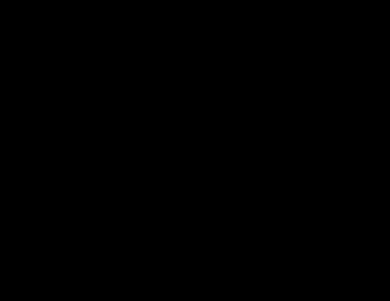
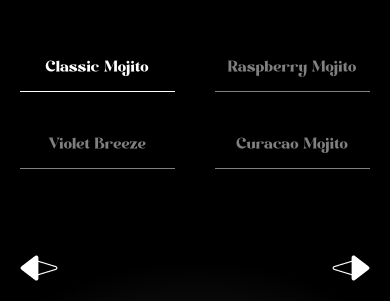
Before and after one commit to a-man-yadav/Cocktails, a React (Vite) app: page / in a window 390 px wide. Shown: the part 5508-5809 px from the top of the page. Before the commit the page ends 5547 px from the top, so only its background shows below. Built offline with nearby package versions, Linux system fonts and the light colour scheme; a web font is replaced by a local one.

Commit message:
done with menu nightmare

```diff
--- a/src/App.jsx
+++ b/src/App.jsx
@@ -6,6 +6,7 @@
 import Cocktails from "./components/Cocktails";
 import About from "./components/About";
 import Art from "./components/Art";
+import Menu from "./components/Menu";
 
 gsap.registerPlugin(ScrollTrigger, SplitText);
 
@@ -17,6 +18,7 @@
       <Cocktails />
       <About/>
       <Art/>
+      <Menu/>
     </main>
   );
 };
--- /dev/null
+++ b/src/components/Menu.jsx
@@ -0,0 +1,97 @@
+'use client';
+
+import { allCocktails } from '../../constants/index.js'
+import { useRef, useState } from 'react'
+import { useGSAP } from '@gsap/react'
+import gsap from 'gsap';
+
+const Menu = () => {
+ const contentRef = useRef();
+ const [currentIndex, setCurrentIndex] = useState(0);
+
+ useGSAP(() => {
+	gsap.fromTo('#title', { opacity: 0 }, { opacity: 1, duration: 1 });
+	gsap.fromTo('.cocktail img', { opacity: 0, xPercent: -100 }, {
+	 xPercent: 0, opacity: 1, duration: 1, ease: 'power1.inOut'
+	})
+	gsap.fromTo('.details h2', { yPercent: 100, opacity: 0 }, {
+	 yPercent: 0, opacity: 100, ease: 'power1.inOut'
+	})
+	gsap.fromTo('.details p', { yPercent: 100, opacity: 0 }, {
+	 yPercent: 0, opacity: 100, ease: 'power1.inOut'
+	})
+ }, [currentIndex]);
+
+ const totalCocktails = allCocktails.length;
+
+ const goToSlide = (index) => {
+	const newIndex = (index + totalCocktails) % totalCocktails;
+
+	setCurrentIndex(newIndex);
+ }
+
+ const getCocktailAt = (indexOffset) => {
+	return allCocktails[(currentIndex + indexOffset + totalCocktails) % totalCocktails]
+ }
+
+ const currentCocktail = getCocktailAt(0);
+ const prevCocktail = getCocktailAt(-1);
+ const nextCocktail = getCocktailAt(1);
+
+ return (
+	<section id="menu" aria-labelledby="menu-heading">
+
+	 <h2 id="menu-heading" className="sr-only">
+		Cocktail Menu
+	 </h2>
+
+	 <nav className="cocktail-tabs" aria-label="Cocktail Navigation">
+		{allCocktails.map((cocktail, index) => {
+		 const isActive = index === currentIndex;
+
+		 return (
+			<button key={cocktail.id} className={`
+				${isActive
+				 ? 'text-white border-white'
+				 : 'text-white/50 border-white/50'}
+			 `}	onClick={() => goToSlide(index)}
+			>
+			 {cocktail.name}
+			</button>
+		 )
+		})}
+	 </nav>
+
+	 <div className="content">
+		<div className="arrows">
+		 <button className="text-left" onClick={() => goToSlide(currentIndex - 1)}>
+			<span>{prevCocktail.name}</span>
+			<img src="/images/right-arrow.png" alt="right-arrow" aria-hidden="true" />
+		 </button>
+
+		 <button className="text-left" onClick={() => goToSlide(currentIndex + 1)}>
+			<span>{nextCocktail.name}</span>
+			<img src="/images/left-arrow.png" alt="left-arrow" aria-hidden="true" />
+		 </button>
+		</div>
+
+		<div className="cocktail">
+		 <img src={currentCocktail.image} className="object-contain"/>
+		</div>
+
+		<div className="recipe">
+		 <div ref={contentRef} className="info">
+			<p>Recipe for:</p>
+			<p id="title">{currentCocktail.name}</p>
+		 </div>
+
+		 <div className="details">
+			<h2>{currentCocktail.title}</h2>
+			<p>{currentCocktail.description}</p>
+		 </div>
+		</div>
+	 </div>
+	</section>
+ )
+}
+export default Menu
--- a/src/index.css
+++ b/src/index.css
@@ -241,7 +241,7 @@
     }
 
     #art {
-        @apply flex-center flex-col min-h-dvh p-5 mt-20 relative radial-gradient overflow-hidden;
+        @apply flex-center flex-col max-h-screen p-5 mt-20 relative radial-gradient overflow-hidden;
 
         h2 {
             @apply relative md:text-[20vw] text-8xl text-nowrap leading-none font-modern-negra text-center text-[#505050] mb-8;
@@ -257,14 +257,14 @@
 
         .masked-container {
             h2 {
-                @apply text-4xl md:text-5xl font-modern-negra text-center mb-10 text-white ;
+                @apply text-4xl md:text-5xl font-modern-negra text-center mb-10 text-white mt-8;
             }
 
             div {
-                @apply opacity-0 md:px-0 px-5 space-y-5 absolute md:bottom-5 bottom-52 left-1/2 -translate-x-1/2;
+                @apply opacity-0 md:px-0 px-5 space-y-2 absolute md:bottom-5 bottom-52 left-1/2 -translate-x-1/2;
 
                 h3 {
-                    @apply md:text-5xl text-2xl text-center font-serif md:w-full w-80 text-white;
+                    @apply md:text-5xl text-2xl text-center font-serif md:w-[70vw] w-96 text-white;
                 }
 
                 p {
@@ -275,8 +275,8 @@
     }
 
     #menu {
-        @apply relative w-full md:mt-40 mt-0 2xl:px-0 px-5 py-20 radial-gradient;
-
+        @apply  w-full md:mt-40 mt-0 2xl:px-0 px-5 py-20 radial-gradient;
+        overflow-y: hidden;
         #m-left-leaf {
             @apply object-contain absolute -bottom-20 left-0 md:w-fit w-1/3;
         }
```
